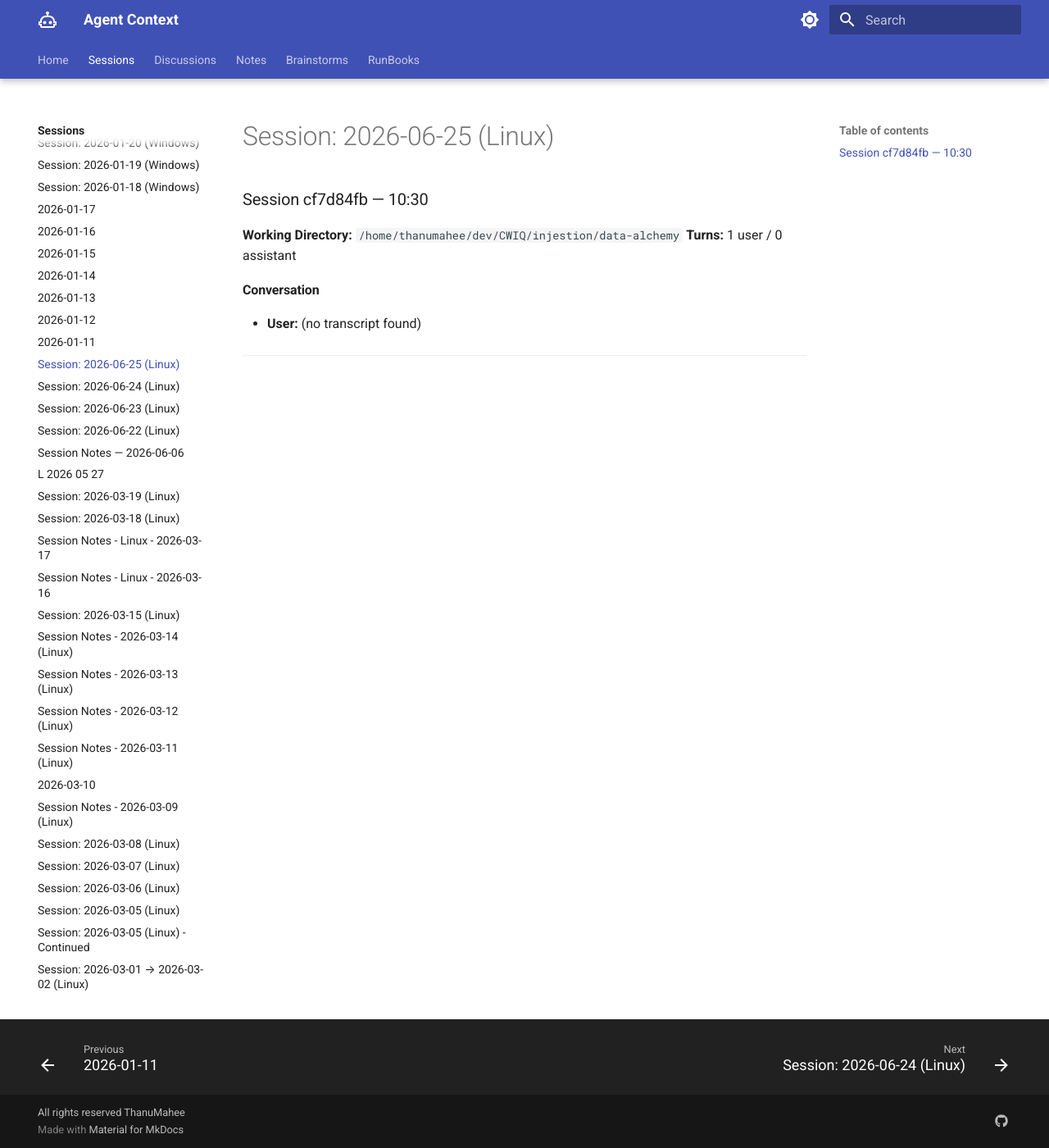
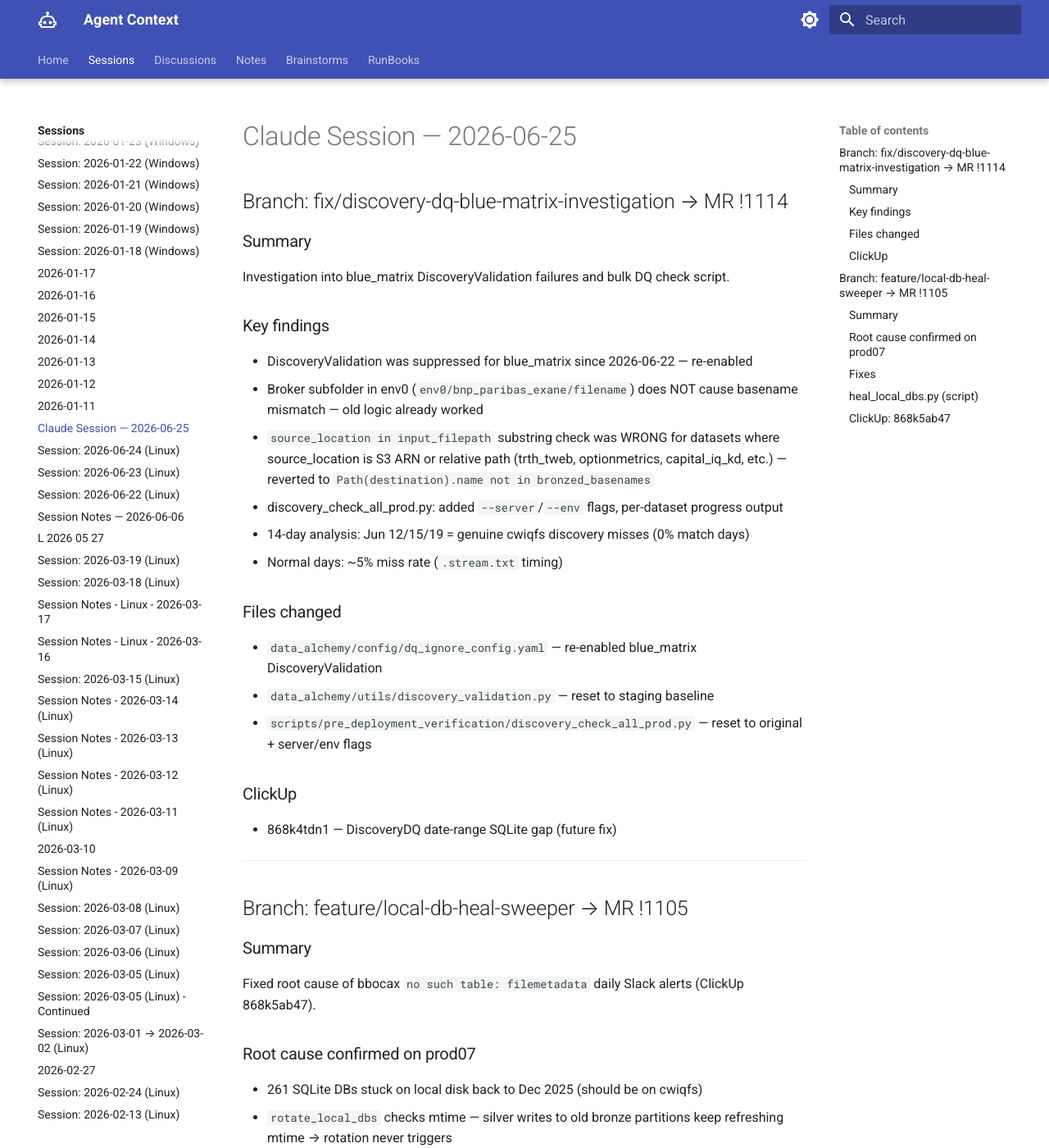
Before and after one commit to ThanuMahee12/AgentContext, an MkDocs documentation site: the page built from docs/sessions/claude/l-2026-06-25.md, in a window 1280 px wide and 1400 px high. Shown: the whole window at 82% size. Built offline with MkDocs 1.6.1 and Material for MkDocs 9.7.7, drawn with Linux system fonts in a browser that asks for light colours; some of the changed text lies outside the part shown.

Commit message:
session: 2026-06-25 22:00 UTC — 1 session(s) (auto-sync)

```diff
--- a/docs/sessions/claude/l-2026-06-25.md
+++ b/docs/sessions/claude/l-2026-06-25.md
@@ -1,10 +1,46 @@
-# Session: 2026-06-25 (Linux)
+# Claude Session — 2026-06-25
 
-### Session cf7d84fb — 10:30
-**Working Directory:** `/home/thanumahee/dev/CWIQ/injestion/data-alchemy`
-**Turns:** 1 user / 0 assistant
+## Branch: fix/discovery-dq-blue-matrix-investigation → MR !1114
 
-#### Conversation
-- **User:** (no transcript found)
+### Summary
+Investigation into blue_matrix DiscoveryValidation failures and bulk DQ check script.
+
+### Key findings
+- DiscoveryValidation was suppressed for blue_matrix since 2026-06-22 — re-enabled
+- Broker subfolder in env0 (`env0/bnp_paribas_exane/filename`) does NOT cause basename mismatch — old logic already worked
+- `source_location in input_filepath` substring check was WRONG for datasets where source_location is S3 ARN or relative path (trth_tweb, optionmetrics, capital_iq_kd, etc.) — reverted to `Path(destination).name not in bronzed_basenames`
+- discovery_check_all_prod.py: added `--server`/`--env` flags, per-dataset progress output
+- 14-day analysis: Jun 12/15/19 = genuine cwiqfs discovery misses (0% match days)
+- Normal days: ~5% miss rate (`.stream.txt` timing)
+
+### Files changed
+- `data_alchemy/config/dq_ignore_config.yaml` — re-enabled blue_matrix DiscoveryValidation
+- `data_alchemy/utils/discovery_validation.py` — reset to staging baseline
+- `scripts/pre_deployment_verification/discovery_check_all_prod.py` — reset to original + server/env flags
+
+### ClickUp
+- 868k4tdn1 — DiscoveryDQ date-range SQLite gap (future fix)
 
 ---
+
+## Branch: feature/local-db-heal-sweeper → MR !1105
+
+### Summary
+Fixed root cause of bbocax `no such table: filemetadata` daily Slack alerts (ClickUp 868k5ab47).
+
+### Root cause confirmed on prod07
+- 261 SQLite DBs stuck on local disk back to Dec 2025 (should be on cwiqfs)
+- `rotate_local_dbs` checks mtime — silver writes to old bronze partitions keep refreshing mtime → rotation never triggers
+- 12 bbocax services restart together → all open 261 old local DBs via `--backfill 3` → workers race to query `filemetadata` before `create_all` commits schema
+
+### Fixes
+1. **`db.py:rotate_local_dbs`**: use folder date (YYYY/MM/DD from path) instead of mtime to determine rotation eligibility. Old-date folders rotate regardless of mtime — eliminates stuck-DB accumulation
+2. **`main.py`**: moved `rotate_local_dbs` from synchronous main-cycle call to background `daemon=True` thread (same pattern as DQ) — zero impact on main process
+3. **`db_config.py` + `db_config.yaml`**: added `DB_ROTATION_CYCLE=3` — rotation runs every 3rd cycle, configurable
+
+### heal_local_dbs.py (script)
+- One-shot async sweeper to heal/archive/rotate existing backlog
+- Decided: not needed as separate service — the db.py rotation fix handles it going forward
+- Script kept on branch for manual one-time cleanup of existing 261 stuck DBs on prod07
+
+### ClickUp: 868k5ab47
```
